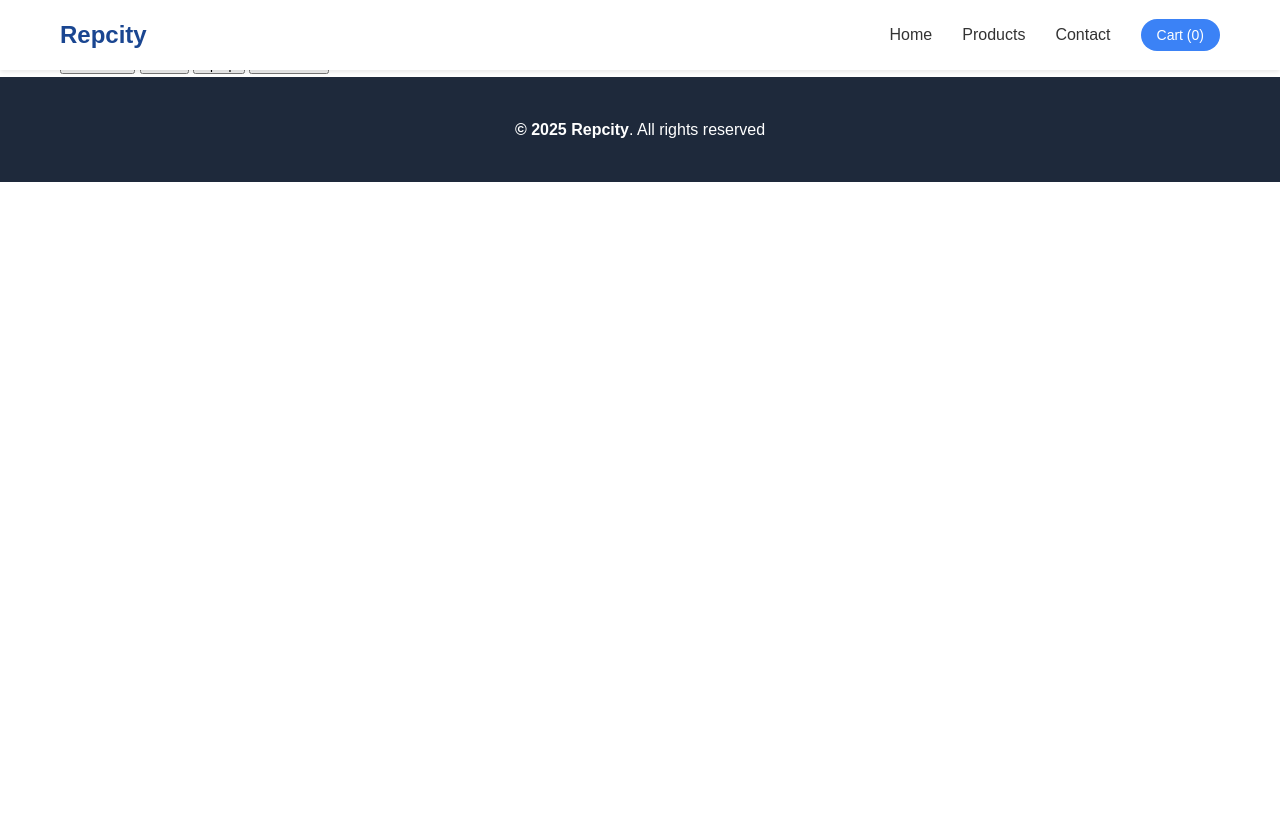
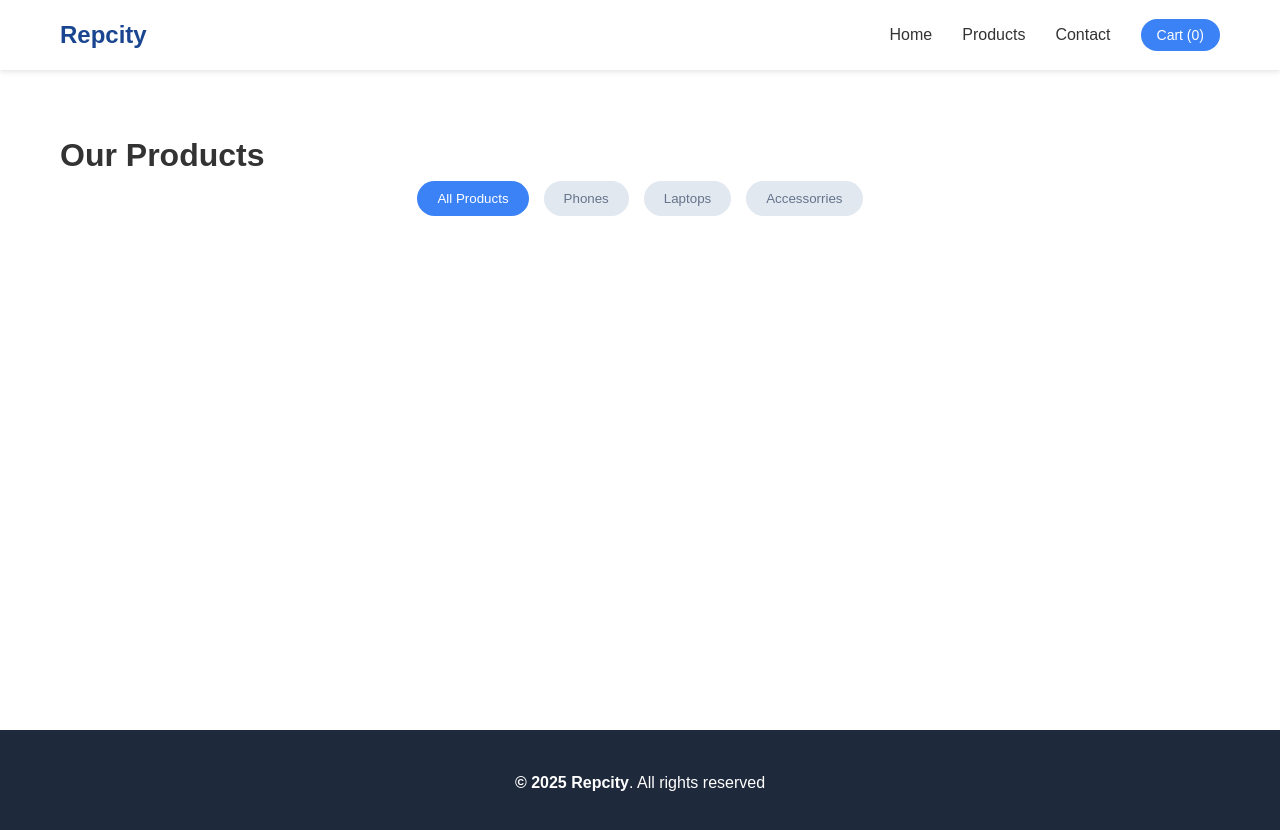
Before and after one commit to oraps809/Ora_hub, a plain HTML site: page products.html in a window 1280 px wide. Before the commit the page ends 800 px from the top, so only its background shows below. Drawn offline with Linux system fonts and the light colour scheme.

Commit message:
Lesson 8: Products page styling

```diff
--- a/style.css
+++ b/style.css
@@ -194,9 +194,47 @@ body {
     background-color: #cbd5e1;
 }
 
+
 .footer  {
     background-color: #1e293b;
     color: white;
     text-align: center;
     padding: 40px 0;
 }
+
+.main-content {
+    margin-top: 70px;
+    padding: 60px 0;
+    min-height: calc(100vh - 140px);
+}
+
+.page-title {
+    text-align: center;
+    font-size: 36px;
+    margin-bottom: 40px;
+    color: #1e293b;
+}
+
+.filters {
+    display: flex;
+    justify-content: center;
+    gap: 15px;
+    margin-bottom: 40px;
+    flex-wrap: wrap;
+}
+.filter-btn {
+    padding: 10px 20px;
+    background-color: #e2e8f0;
+    color: #64748b;
+    color: #64748b;
+    border: none;
+    border-radius: 25px;
+    cursor: pointer;
+    font-weight: 500;
+    transition: all 0.3s ease;
+}
+
+.filter-btn:hover, .filter-btn.active {
+    background-color: #3b82f6;
+    color: white;
+}
```
